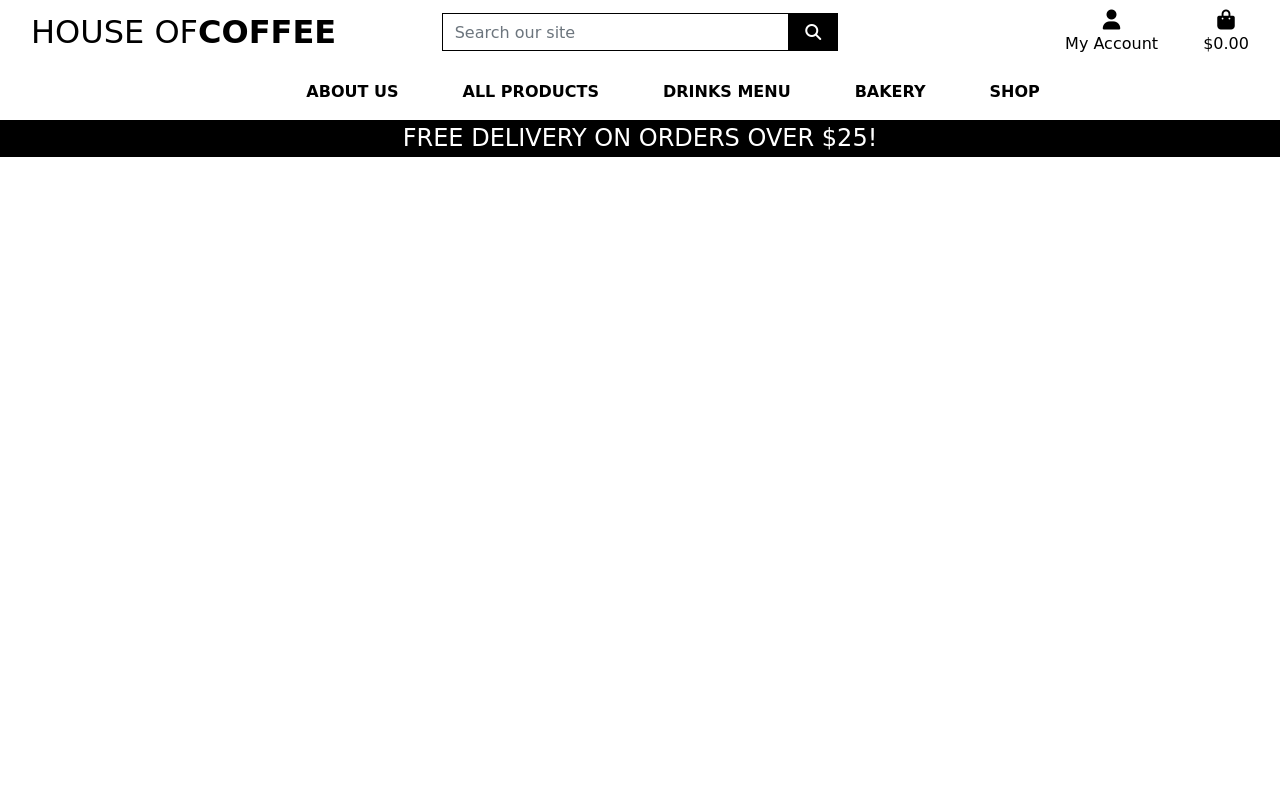
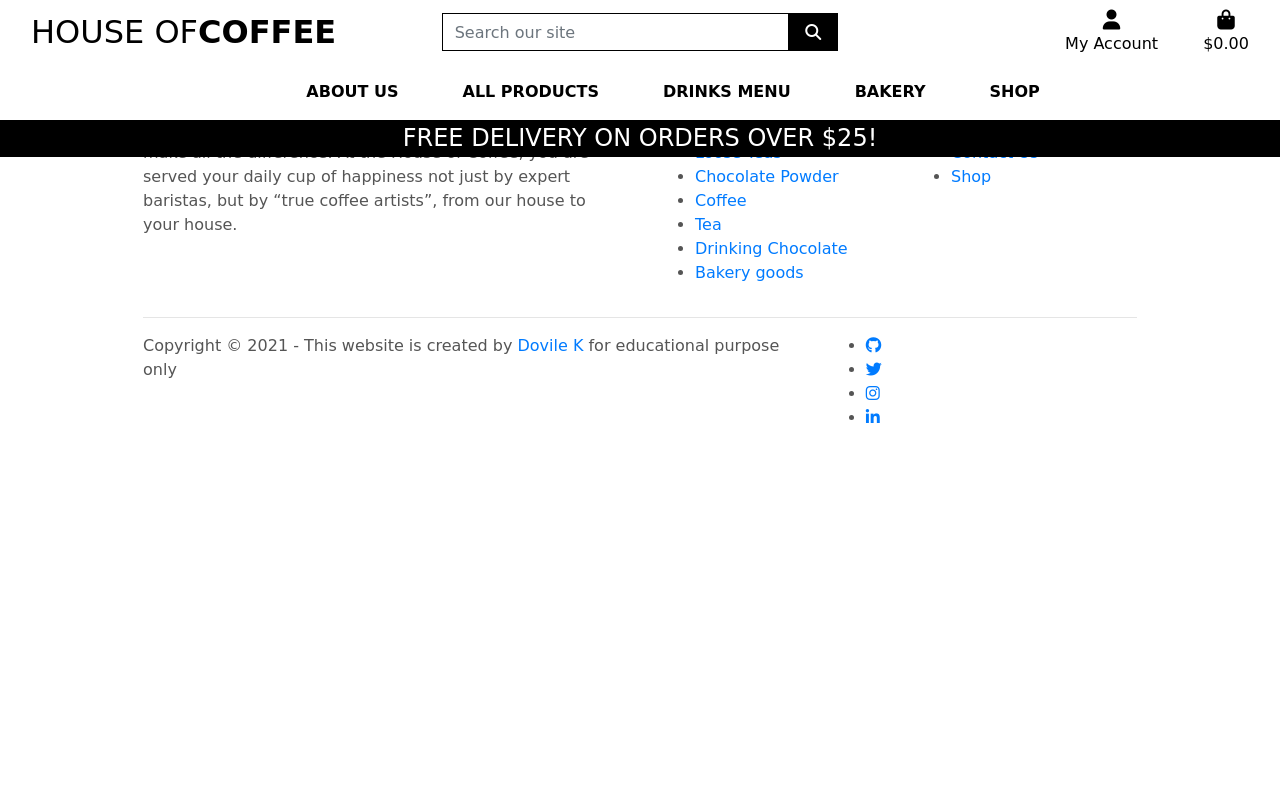
Before and after one commit to dovi-k/house_of_coffee, a Django app: page /about/about_us in a window 1280 px wide. Run offline with Django 3.2, Linux system fonts and the light colour scheme; parts of the project's set-up code (start-up, migrations or seed data) failed here and were passed over; some libraries are stand-ins or nearby versions; some web fonts are replaced.

Commit message:
Added Footer to base.html

```diff
--- a/products/fixtures/products.json
+++ b/products/fixtures/products.json
@@ -293,6 +293,7 @@
       "sku": "HC123475",
       "group": "Beverages",
       "category": 5,
+      "syrup": 1,
       "type": "Brewed Black tea",
       "name": "English Breakfast Rg",
       "description": "The Queen's favourite cuppa in the morning. ",
--- a/products/fixtures/syrups.json
+++ b/products/fixtures/syrups.json
@@ -4,9 +4,7 @@
         "model": "product.syrup",
         "fields":{
         "name": "Hazelnut syrup",
-        "friendly_name": "hazelnut_syrup",
-        "unit_of_measure": "pump",
-        "price": "$0.80 "
+        "friendly_name": "hazelnut_syrup"
         }
       },
       {
@@ -14,19 +12,15 @@
         "model": "product.syrup",
         "fields":{
         "name": "Caramel syrup",
-        "friendly_name": "caramel_syrup",
-        "unit_of_measure": "pump",
-        "price": "$0.80 "
-        }
+        "friendly_name": "caramel_syrup"
+             }
       },
       {
         "pk": 3,
         "model": "product.syrup",
         "fields":{
         "name": "Vanilla syrup",
-        "friendly_name": "vanilla_syrup",
-        "unit_of_measure": "pump",
-        "price": "$0.80 "
+        "friendly_name": "vanilla_syrup"
         }
       },
       {
@@ -34,9 +28,7 @@
         "model": "product.syrup",
         "fields":{
         "name": "Gingerbread syrup",
-        "friendly_name": "gingerbread_syrup",
-        "unit_of_measure": "pump",
-        "price": "$0.80 "
+        "friendly_name": "gingerbread_syrup"
         }
       }
 ]
--- a/templates/base.html
+++ b/templates/base.html
@@ -149,6 +149,68 @@
     {% block content %}
     {% endblock %}
 
+      <!-- Footer -->
+  <footer class="footer">
+    <div class="container">
+      <div class="row">
+        <!-- About section -->
+        <div class="col-sm-12 col-md-6">
+          <h3 class="footer-h">About</h3>
+          <p class="footer-p"> Any true coffee lover will know that it’s the tiny things that make all the difference. At the House of Coffee,
+              you are served your daily cup of happiness not just by expert baristas, but by “true coffee artists”, from our house to your house. </p>
+        </div>
+        <!-- Categories section -->
+        <div class="col-xs-6 col-md-3">
+          <h3 class="footer-h">Categories</h3>
+          <ul class="footer-links">
+            <li><a href="{% url 'products' %}?category=beans">Coffee Beans</a></li>
+            <li><a href="{% url 'products' %}?category=loose_tea">Loose Teas</a></li>
+            <li><a href="{% url 'products' %}?category=packed_chocolate">Chocolate Powder</a></li>
+            <li><a href="{% url 'products' %}?category=coffee">Coffee</a></li>
+            <li><a href="{% url 'products' %}?category=tea">Tea</a></li>
+            <li><a href="{% url 'products' %}?category=drinking_chocolate">Drinking Chocolate</a></li>
+            <li><a href="{% url 'products' %}?category=bakery">Bakery goods</a></li>
+          </ul>
+        </div>
+        <!-- Quick Links section -->
+        <div class="col-xs-6 col-md-3">
+          <h3 class="footer-h">Quick Links</h3>
+          <ul class="footer-links">
+            <li><a href="{% url 'about_us' %}">About Us</a></li>
+            <li><a href="{% url 'contact_us' %}">Contact Us</a></li>
+            <li><a href="{% url 'products' %}">Shop</a></li>
+          </ul>
+        </div>
+      </div>
+      <hr>
+    </div>
+    <div class="container">
+      <div class="row">
+        <!-- Copyright section -->
+        <div class="col-md-8 col-sm-6 col-xs-12">
+          <p class="copyright-text">Copyright &copy; 2021 - This website is created by <a id="link-external"
+              href="https://github.com/dovi-k/" target="_blank" rel="noopener noreferrer"
+              aria-hidden="false">Dovile K </a> for educational purpose only
+          </p>
+        </div>
+        <!-- Social Links section -->
+        <div class="col-md-4 col-sm-6 col-xs-12 d-flex">
+          <ul class="social-icons">
+            <li><a class="github" target="_blank" href="https://github.com/dovi-k/t" rel="noopener noreferrer"
+                aria-hidden="false" aria-label="Github"><i class="fa fa-github"></i></a></li>
+            <li><a class="twitter" target="_blank" href="https://twitter.com/" rel="noopener noreferrer"
+                aria-hidden="false" aria-label="Twitter"><i class="fa fa-twitter"></i></a></li>
+            <li><a class="instagram" target="_blank" href="https://www.instagram.com/"
+                rel="noopener noreferrer" aria-hidden="false" aria-label="Instagram"><i class="fa fa-instagram"></i></a></li>
+            <li><a class="linkedin" target="_blank" href="https://www.linkedin.com/in/dovile-krasnickaite-5a433376?originalSubdomain=ie"
+                rel="noopener noreferrer" aria-hidden="false" aria-label="LinkedIn"><i class="fa fa-linkedin"></i></a></li>
+          </ul>
+        </div>
+      </div>
+    </div>
+  </footer>
+
+  <!--Toast JavaScript-->
     {% block postloadjs %}
     <script type="text/javascript">
         $('.toast').toast('show');
```
Also changed, not shown: products/models.py (+2 -6 lines), products/migrations/0006_auto_20211029_2259.py (added).
